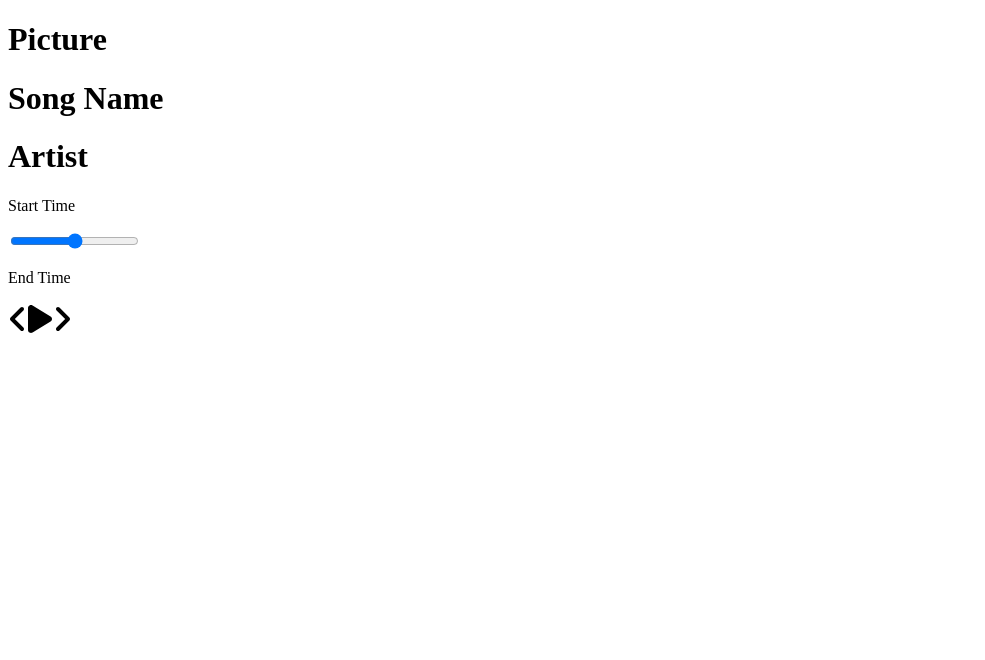
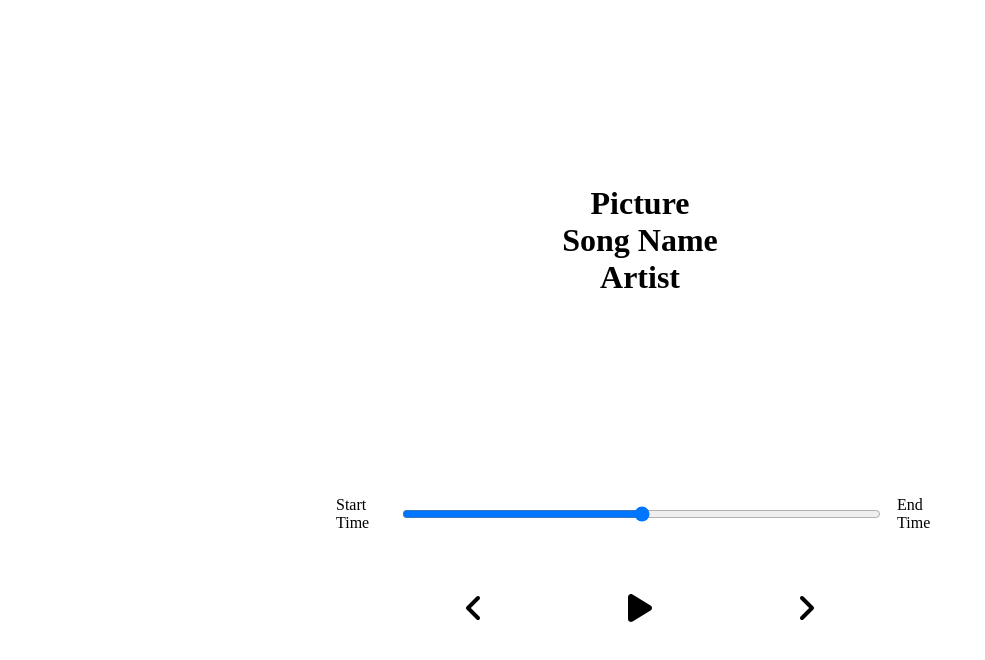
Before and after one commit to PabloHFR/music-player-react, a React (Create React App) app: page / in a window 1280 px wide. Shown: the top 660 px of the page, without its empty margins (0-985 px from the left). Built offline with nearby package versions, Linux system fonts and the light colour scheme.

Commit message:
Added Player and Song components sass styles

```diff
--- a/src/App.js
+++ b/src/App.js
@@ -3,6 +3,8 @@
 // Adding components
 import Player from "./components/Player";
 import Song from "./components/Song";
+
+import "./styles/app.scss";
 
 function App() {
   return (
--- a/src/styles/app.scss
+++ b/src/styles/app.scss
@@ -1,5 +1,3 @@
-* {
-  margin: 0;
-  padding: 0;
-  box-sizing: border-box;
-}
+@import "./base/base";
+@import "./components/Player";
+@import "./components/Song";
--- /dev/null
+++ b/src/styles/base/_base.scss
@@ -0,0 +1,5 @@
+* {
+  margin: 0;
+  padding: 0;
+  box-sizing: border-box;
+}
--- /dev/null
+++ b/src/styles/components/_Player.scss
@@ -0,0 +1,33 @@
+.player {
+  min-height: 20vh;
+  display: flex;
+  flex-direction: column;
+  align-items: center;
+  justify-content: space-between;
+}
+
+.time-control {
+  display: flex;
+  width: 50%;
+
+  input {
+    width: 100%;
+    padding: 1rem 0;
+  }
+
+  p {
+    padding: 1rem;
+  }
+}
+
+.play-control {
+  display: flex;
+  justify-content: space-between;
+  align-items: center;
+  width: 30%;
+  padding: 1rem;
+
+  svg {
+    cursor: pointer;
+  }
+}
--- /dev/null
+++ b/src/styles/components/_Song.scss
@@ -0,0 +1,7 @@
+.song-container {
+  min-height: 60vh;
+  display: flex;
+  flex-direction: column;
+  align-items: center;
+  justify-content: center;
+}
```
